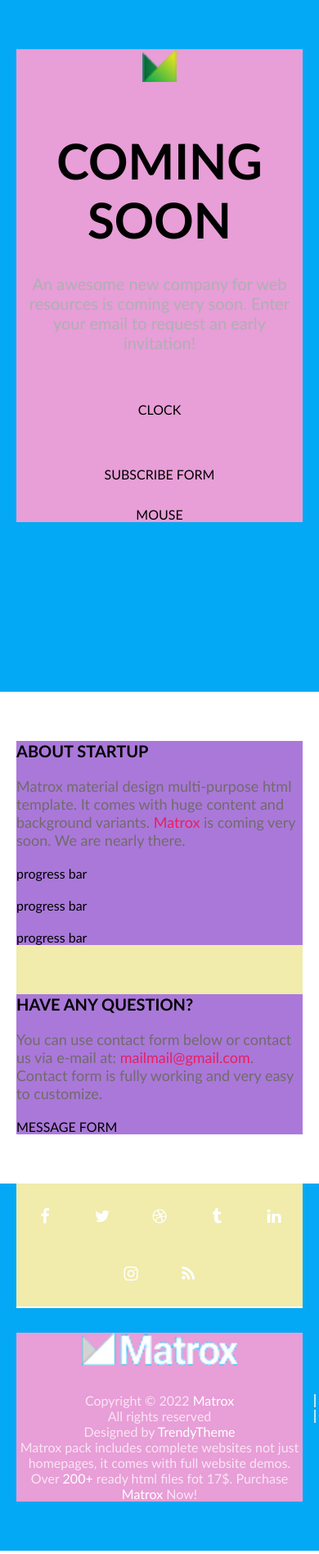
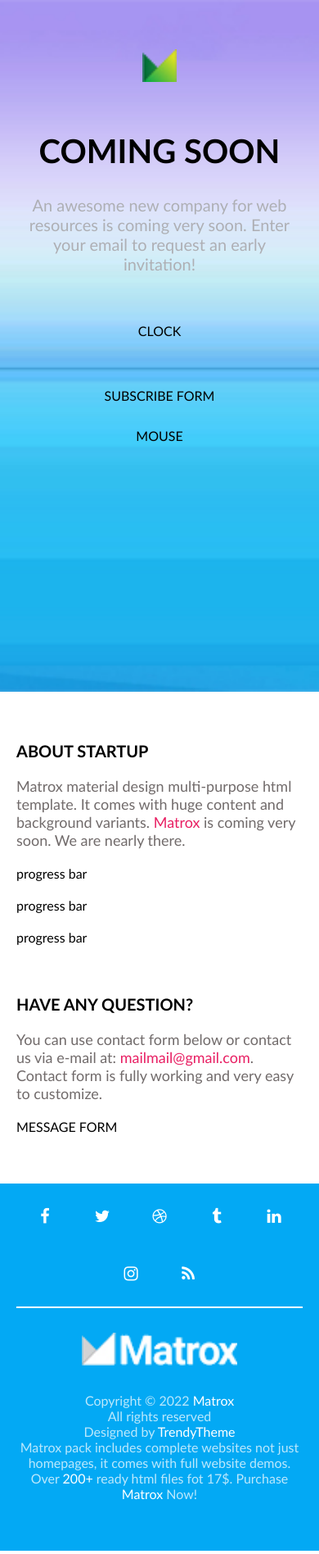
Before and after one commit to bozenakr/4-coming-soon, a website: page index.html in a window 390 px wide. Shown: the whole page at 82% size. Drawn offline with Linux system fonts and the light colour scheme.

Commit message:
Background image

```diff
--- a/css/base/layout.css
+++ b/css/base/layout.css
@@ -20,14 +20,12 @@ main {
     width: 1000px;
     margin-left: calc(50% - 500px);
     margin-right: calc(50% - 500px);
-    background-color: rgb(241, 235, 172);
 }
 
 .row-short {
     float: left;
     width: 600px;
     margin-left: calc(50% - 300px);
-    background-color: rgb(232, 158, 215);
 }
 
 .main-content {
@@ -38,13 +36,10 @@ main {
 
 .left-column {
     width: 50%;
-    background-color: rgb(170, 120, 217);
-
 }
 
 .right-column {
     width: 40%;
-    background-color: rgb(170, 120, 217)
 }
 
 
--- a/css/pages/home.css
+++ b/css/pages/home.css
@@ -1,6 +1,10 @@
 .hero {
     height: 100vh;
     text-align: center;
+    background-image: url(../../img/background.png);
+    background-size: cover;
+    background-position: center;
+    /* background-repeat: no-repeat; ---> cover automatiskai uzpildo viska, nera prasmes det repeat*/
 }
 
 .hero > .row-short {
@@ -101,9 +105,16 @@ footer > a:hover {
 }
 
 @media (max-width: 700px) {
+    .main-title {
+        font-size: 40px;
+    }
     .bottom-trio {
         flex-direction: column;
         gap: 0;
+    }
+    .bottom-trio > span::after {
+        display: none;
+    }
 
-    }
+
 }
```
